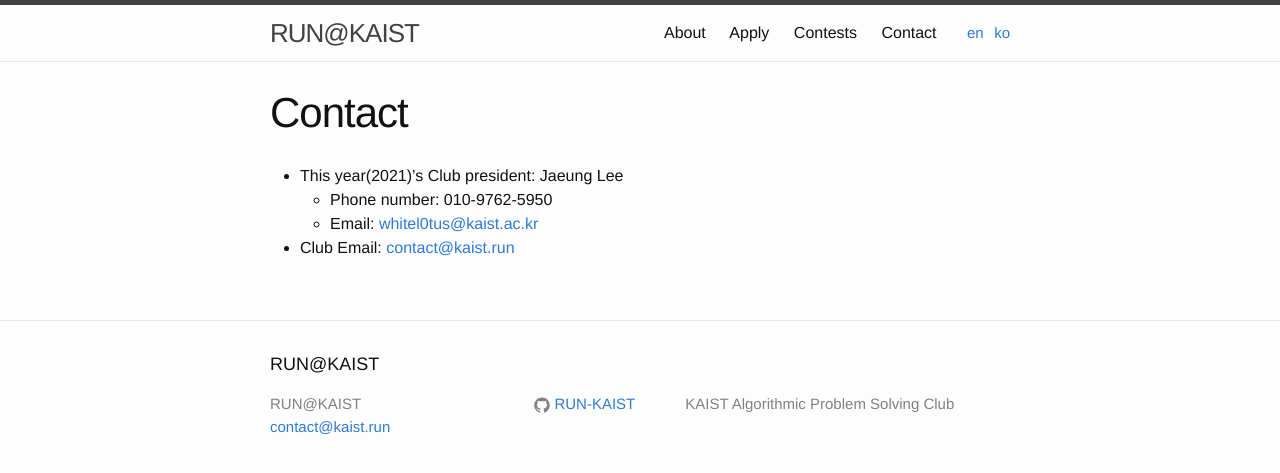
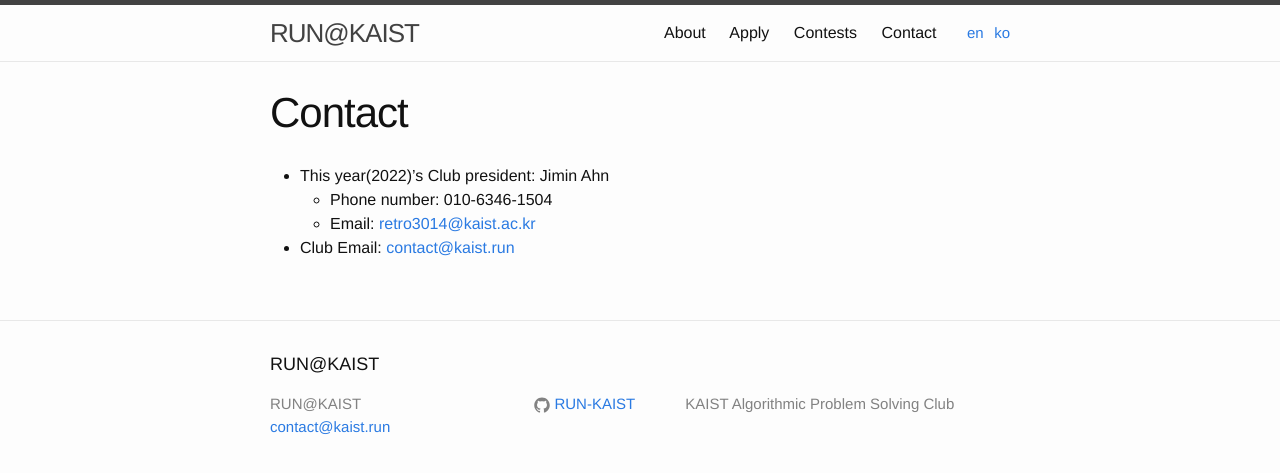
Before and after one commit to RUN-KAIST/kaist.run, a Jekyll site: the page built from contact/en.md, in a window 1280 px wide. Shown: the top 473 px of the page. Built offline with Jekyll 4.4.1, drawn with Linux system fonts in a browser that asks for light colours.

Commit message:
2021 spring contact

```diff
--- a/contact/en.md
+++ b/contact/en.md
@@ -7,7 +7,7 @@ lang: en
 order: 100
 ---
 
-- This year(2021)'s Club president: Jaeung Lee
-  - Phone number: 010-9762-5950
-  - Email: [whitel0tus@kaist.ac.kr](mailto:whitel0tus@kaist.ac.kr)
+- This year(2022)'s Club president: Jimin Ahn
+  - Phone number: 010-6346-1504
+  - Email: [retro3014@kaist.ac.kr](mailto:retro3014@kaist.ac.kr)
 - Club Email: [contact@kaist.run](mailto:contact@kaist.run)
```
